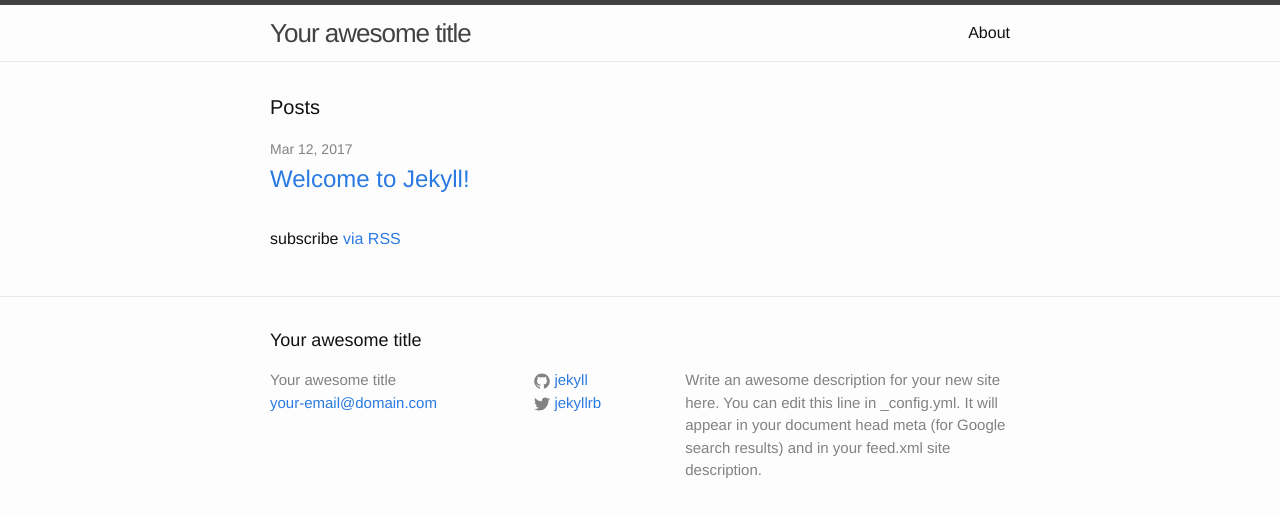
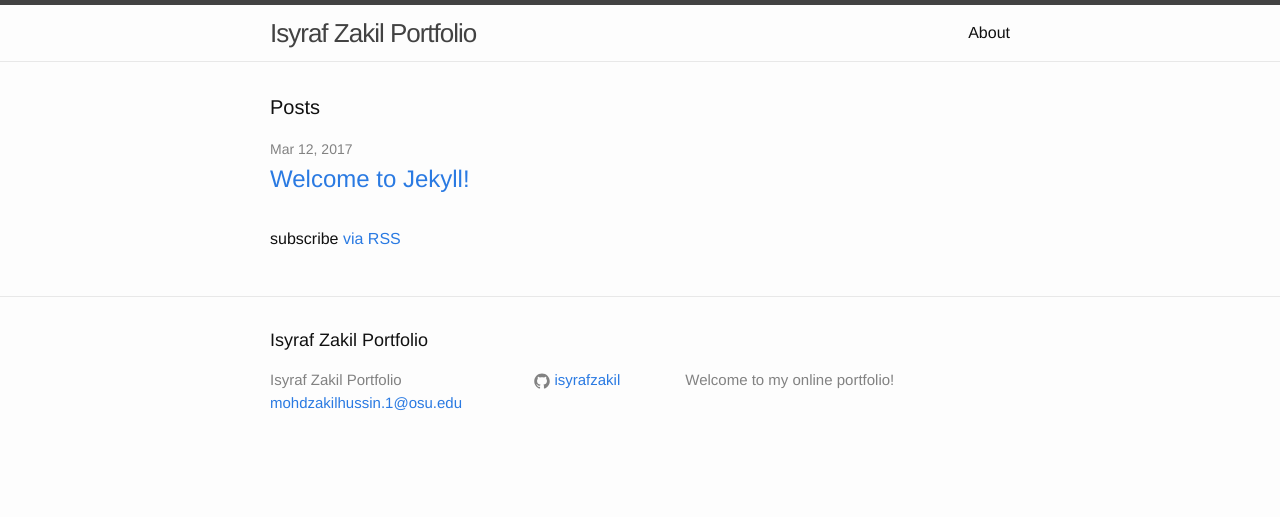
Before and after one commit to isyrafzakil/isyrafzakil, a Jekyll site: the page built from index.html, in a window 1280 px wide. Shown: the top 517 px of the page. Built offline with Jekyll 4.4.1, drawn with Linux system fonts in a browser that asks for light colours.

Commit message:
Update _config.yml

```diff
--- a/_config.yml
+++ b/_config.yml
@@ -6,16 +6,13 @@
 # 'jekyll serve'. If you change this file, please restart the server process.
 
 # Site settings
-title: Your awesome title
-email: your-email@domain.com
+title: Isyraf Zakil Portfolio
+email: mohdzakilhussin.1@osu.edu
 description: > # this means to ignore newlines until "baseurl:"
-  Write an awesome description for your new site here. You can edit this
-  line in _config.yml. It will appear in your document head meta (for
-  Google search results) and in your feed.xml site description.
+  Welcome to my online portfolio!
 baseurl: "" # the subpath of your site, e.g. /blog
-url: "http://yourdomain.com" # the base hostname & protocol for your site
-twitter_username: jekyllrb
-github_username:  jekyll
+url: "http://isyrafzakil.github.io" # the base hostname & protocol for your site
+github_username:  isyrafzakil
 
 # Build settings
 markdown: kramdown
```
